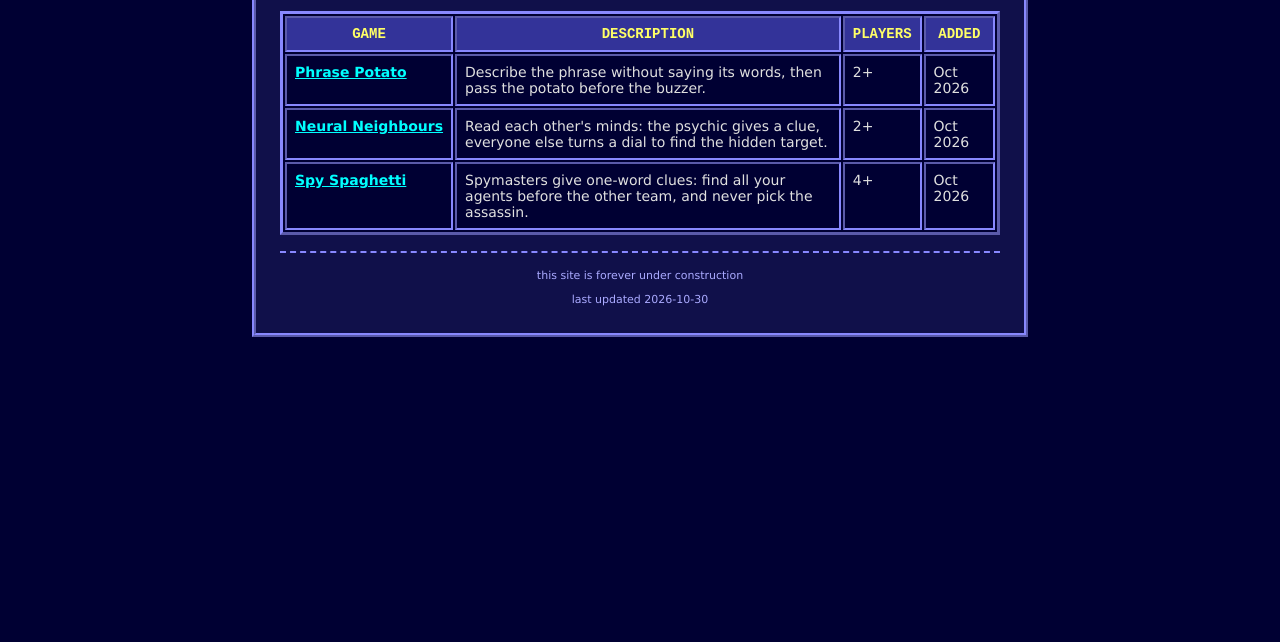
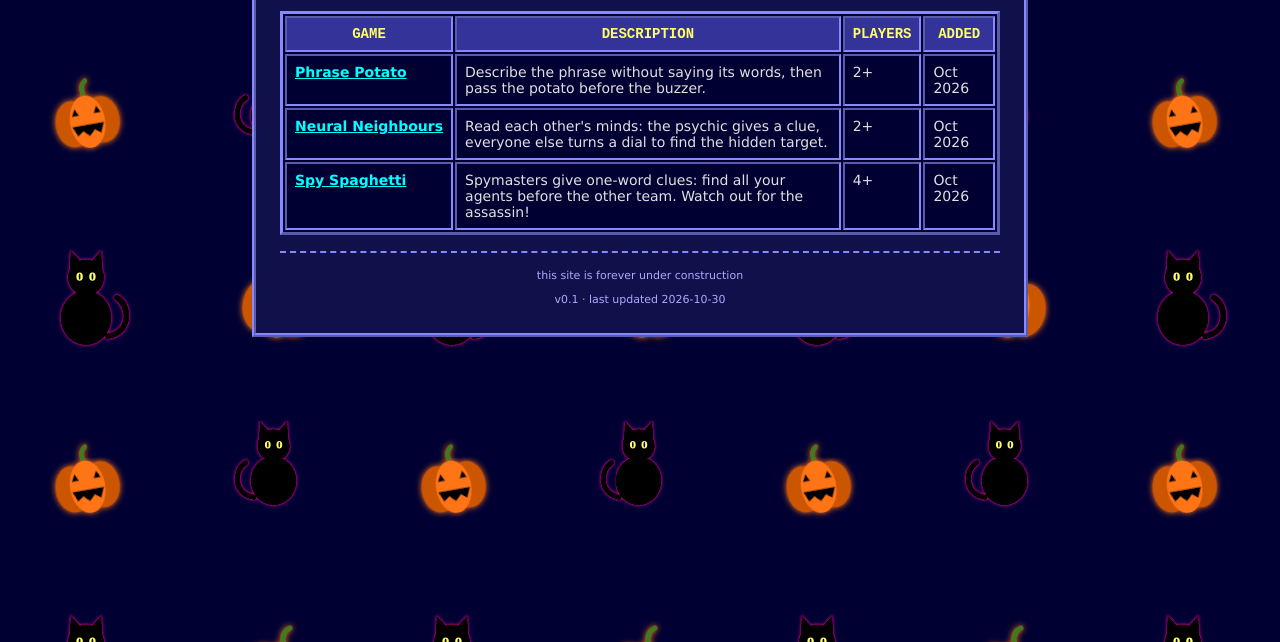
Before and after one commit to isobotka/game-website, a plain HTML site: page index.html in a window 1280 px wide. Shown: the part 158-800 px from the top of the page. Drawn offline with Linux system fonts and the light colour scheme.

Commit message:
HALOOWEEEN

```diff
--- a/index.html
+++ b/index.html
@@ -41,7 +41,7 @@
     </tr>
     <tr>
       <td><a href="spy-spaghetti/">Spy Spaghetti</a></td>
-      <td>Spymasters give one-word clues: find all your agents before the other team, and never pick the assassin.</td>
+      <td>Spymasters give one-word clues: find all your agents before the other team. Watch out for the assassin!</td>
       <td>4+</td>
       <td>Oct 2026</td>
     </tr>
@@ -58,7 +58,7 @@
   </p>
 
   <p class="small">
-    last updated 2026-10-30
+    <span aria-label="Version 0.1">v0.1</span> &middot; last updated 2026-10-30
   </p>
 
 </div>
--- a/style.css
+++ b/style.css
@@ -4,8 +4,9 @@ body {
   margin: 0;
   padding: 20px 10px;
   background-color: #000033;
-  /* Tiled background: put any small image in img/ and uncomment this line */
-  /* background-image: url("img/stars.gif"); */
+  /* Tiled Halloween pumpkins + cats; the tile holds 2 columns, so /3.5 gives 7 across */
+  background-image: url("img/spooky.svg");
+  background-size: calc(100vw / 3.5) auto;
   color: #e0e0e0;
   font-family: Verdana, Tahoma, Geneva, sans-serif;
   font-size: 14px;
```
Also changed, not shown: img/spooky.svg (added).
